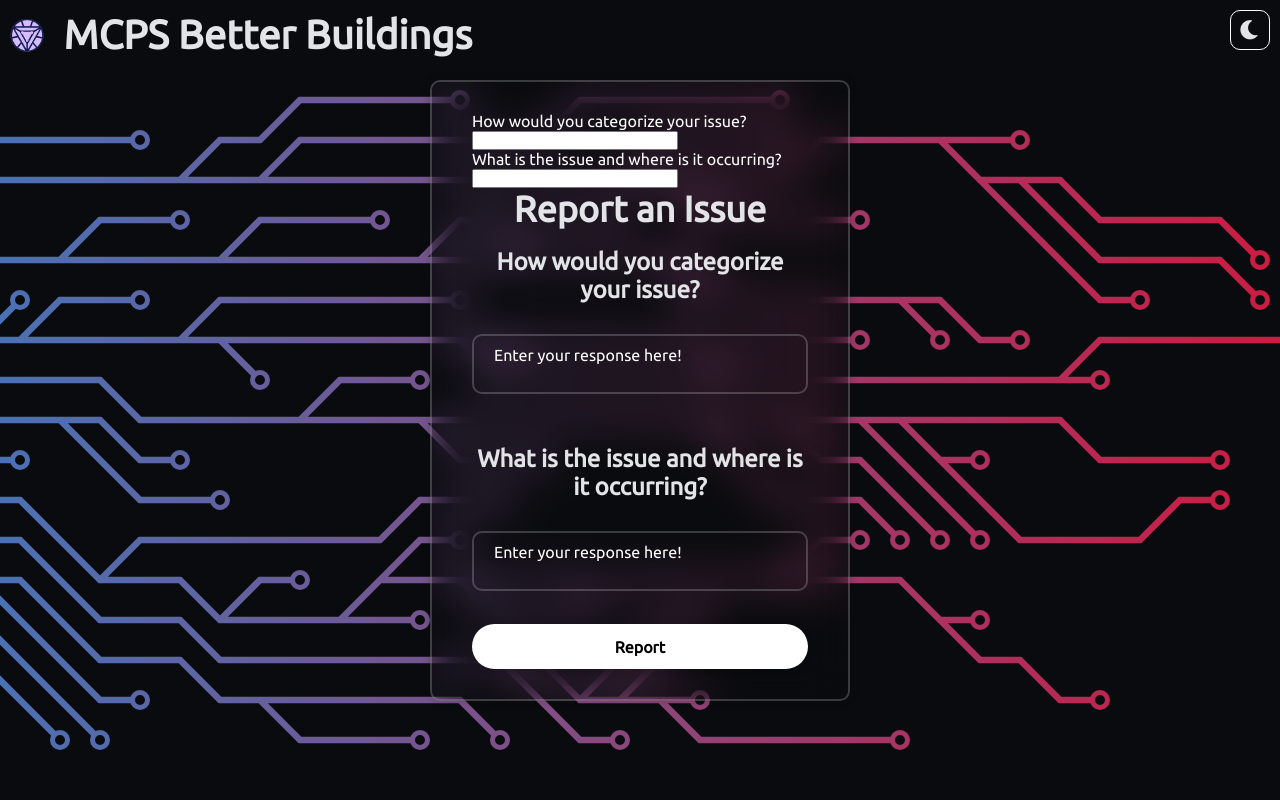
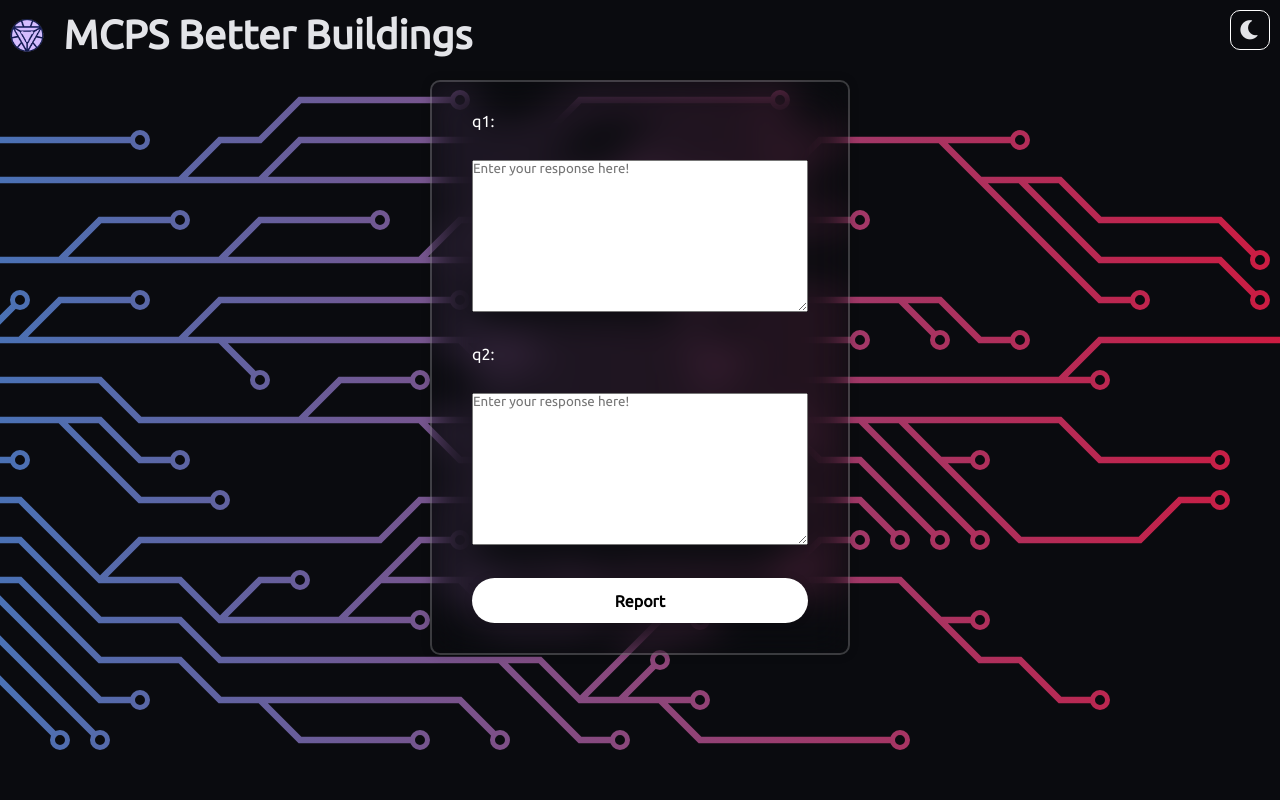
Before and after one commit to Scorchify/Better_Buildings-Legacy-, a Django app: page /reports/ in a window 1280 px wide. Run offline with Django 5.2, Linux system fonts and the light colour scheme.

Commit message:
still bugging, but closer.

```diff
--- a/BetterBuildings/CORE/forms.py
+++ b/BetterBuildings/CORE/forms.py
@@ -1,5 +1,5 @@
 from django import forms
 
 class ReportingForm(forms.Form):
-    q1 = forms.CharField(label="How would you categorize your issue?", max_length=500)
-    q2 = forms.CharField(label="What is the issue and where is it occurring?", max_length=500)
+    q1 = forms.CharField(label="q1", widget=forms.Textarea(attrs={"class": "input-box", "placeholder": "Enter your response here!"}))
+    q2 = forms.CharField(label="q2", widget=forms.Textarea(attrs={"class": "input-box", "placeholder": "Enter your response here!"}))
--- a/BetterBuildings/templates/reporting.html
+++ b/BetterBuildings/templates/reporting.html
@@ -28,25 +28,10 @@
     <div class="wrapper">
         <form action="/reports/" method="post">
             {% csrf_token %}
-            {{ form.as_p }}
-
-            <h1>Report an Issue</h1>
-            <div class="container">
-                <br>
-                <h2>How would you categorize your issue?</h2>
-                <div class="input-box">
-                    <textarea id="q1_description" name="q1_description" placeholder="Enter your response here!" required>{{q1}}</textarea>
-                </div>
-                <br>
-                <h2>What is the issue and where is it occurring?</h2>
-                <div class="input-box">
-                    <textarea id="q2_description" name="q2_description" placeholder="Enter your response here!" required>{{q2 }}</textarea>
-                </div>
+            {{form}}
             <button type="submit" class="btn">Report</button>
-            </div>
         </form>
     </div>
-
 
     <!--JavaScript-->
     <script>
@@ -321,39 +306,10 @@
             color: var(--text-light);
         }
 
-/*input boxes*/
-.wrapper .input-box {
+        .input-box {
             position: relative;
             width: 100%;
             margin: 30px 0;
-}
-
-.input-box textarea {
-    width: 100%;
-    min-height: 50px;
-    background: transparent;
-    border: none;
-    outline: none;
-    border: 2px solid rgba(255, 255, 255, .2);
-    border-radius: 10px;
-    font-size: 16px;
-    color: #fff;
-    padding: 10px 20px;
-    resize: none;
-    overflow: hidden;
-}
-
-.input-box textarea::placeholder {
-    color: white; /* Placeholder text color for dark mode */
-}
-
-body.light-mode .input-box textarea {
-    color: var(--text-light);
-    border-color: rgba(0, 0, 0, .2);
-}
-
-body.light-mode .input-box textarea::placeholder {
-    color: black; /* Placeholder text color for light mode */
         }
 
         .wrapper .btn {
```
Lines whose indentation alone changed are shown as unchanged.
